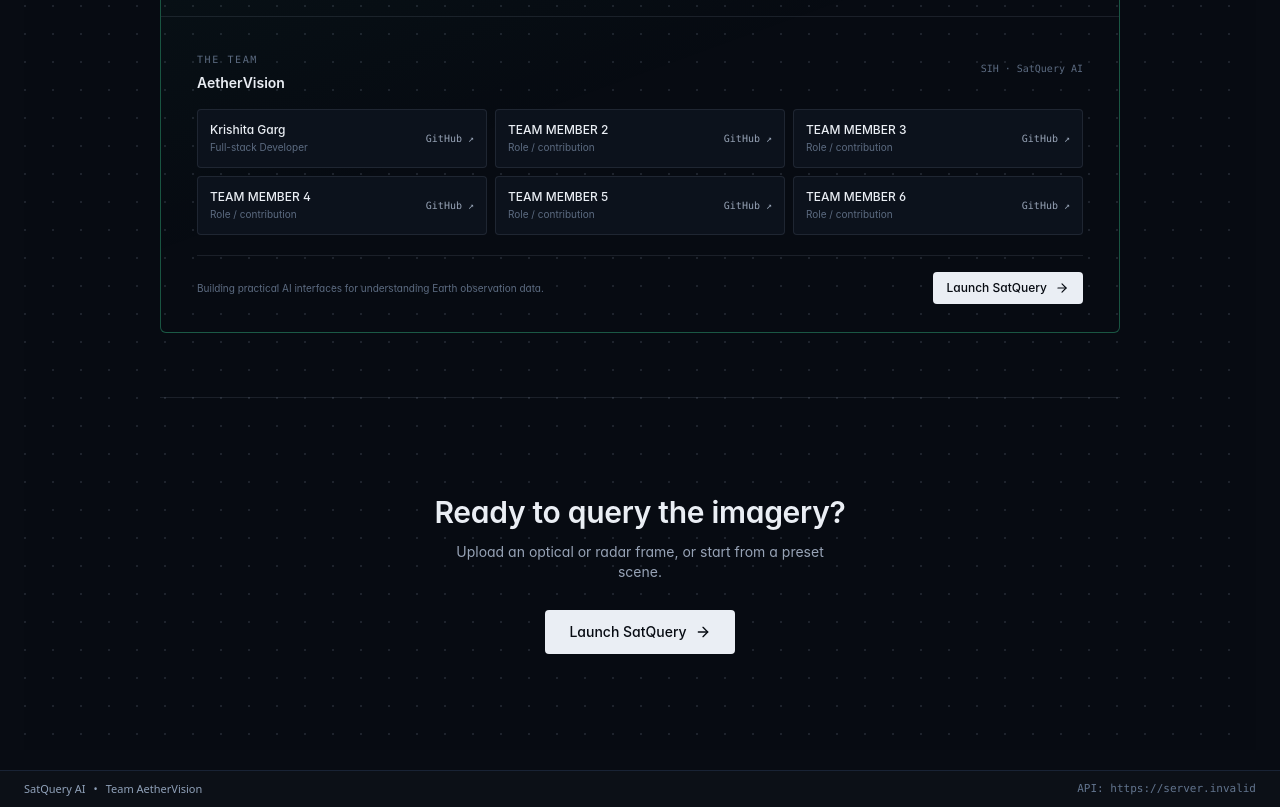
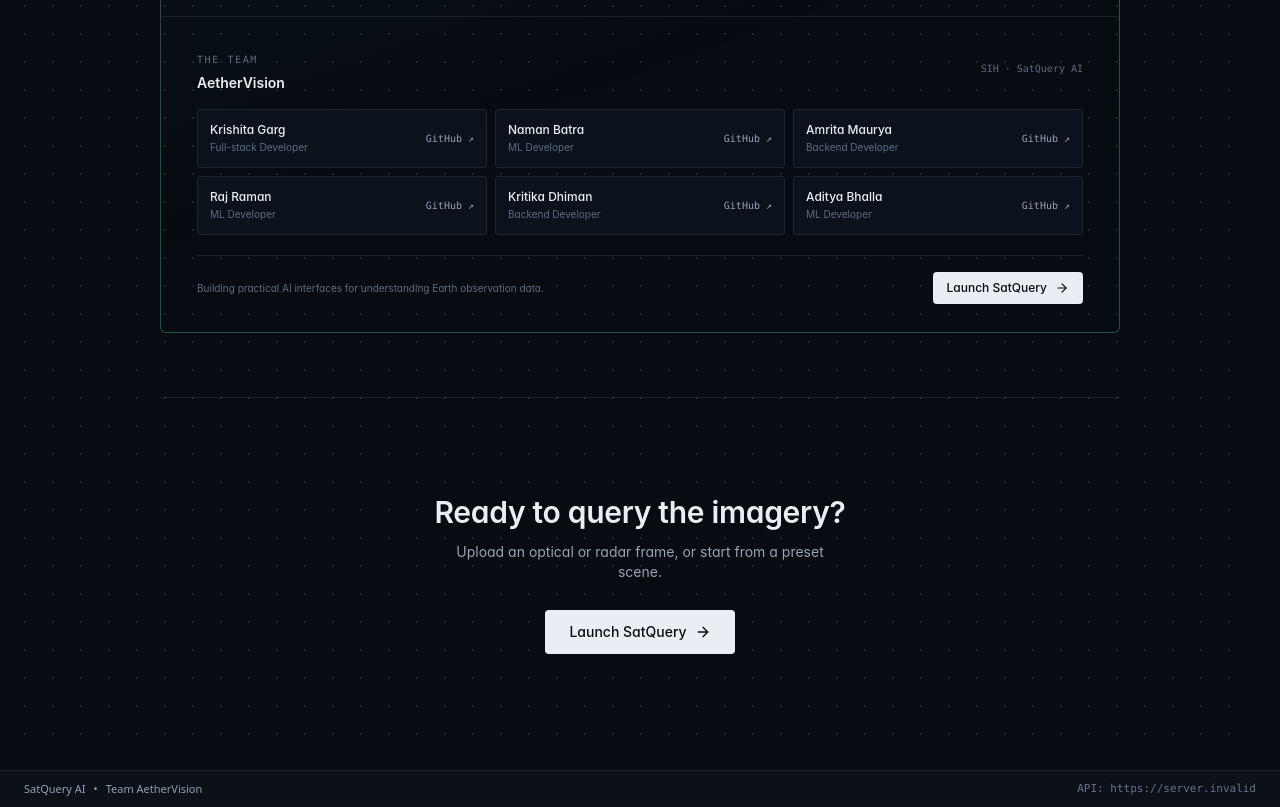
Before and after one commit to KrishitaGarg/satquery-ai-aethervision, a React (Vite) app: page / in a window 1280 px wide. Shown: the part 3060-3867 px from the top of the page. Built offline with nearby package versions, Linux system fonts and the light colour scheme; no server answers.

Commit message:
Update AboutView.tsx

```diff
--- a/src/components/AboutView.tsx
+++ b/src/components/AboutView.tsx
@@ -851,28 +851,28 @@
                     github: 'https://github.com/KrishitaGarg',
                   },
                   {
-                    name: 'TEAM MEMBER 2',
-                    role: 'Role / contribution',
-                    github: '#',
+                    name: 'Naman Batra',
+                    role: 'ML Developer',
+                    github: 'https://github.com/naman-47',
                   },
                   {
-                    name: 'TEAM MEMBER 3',
-                    role: 'Role / contribution',
-                    github: '#',
+                    name: 'Amrita Maurya',
+                    role: 'Backend Developer',
+                    github: 'https://github.com/Amrita-Maurya',
                   },
                   {
-                    name: 'TEAM MEMBER 4',
-                    role: 'Role / contribution',
-                    github: '#',
+                    name: 'Raj Raman',
+                    role: 'ML Developer',
+                    github: 'https://github.com/errorui',
                   },
                   {
-                    name: 'TEAM MEMBER 5',
-                    role: 'Role / contribution',
-                    github: '#',
+                    name: 'Kritika Dhiman',
+                    role: 'Backend Developer',
+                    github: 'https://github.com/Kritika-Dhiman',
                   },
                   {
-                    name: 'TEAM MEMBER 6',
-                    role: 'Role / contribution',
+                    name: 'Aditya Bhalla',
+                    role: 'ML Developer',
                     github: '#',
                   },
                 ].map((member) => (
```
